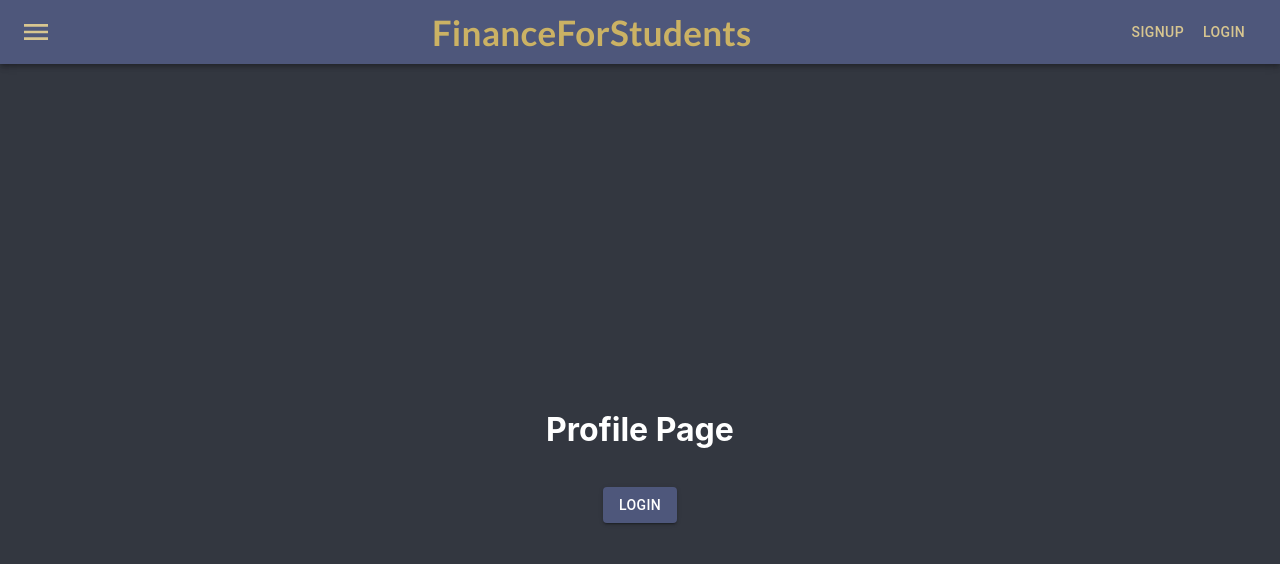
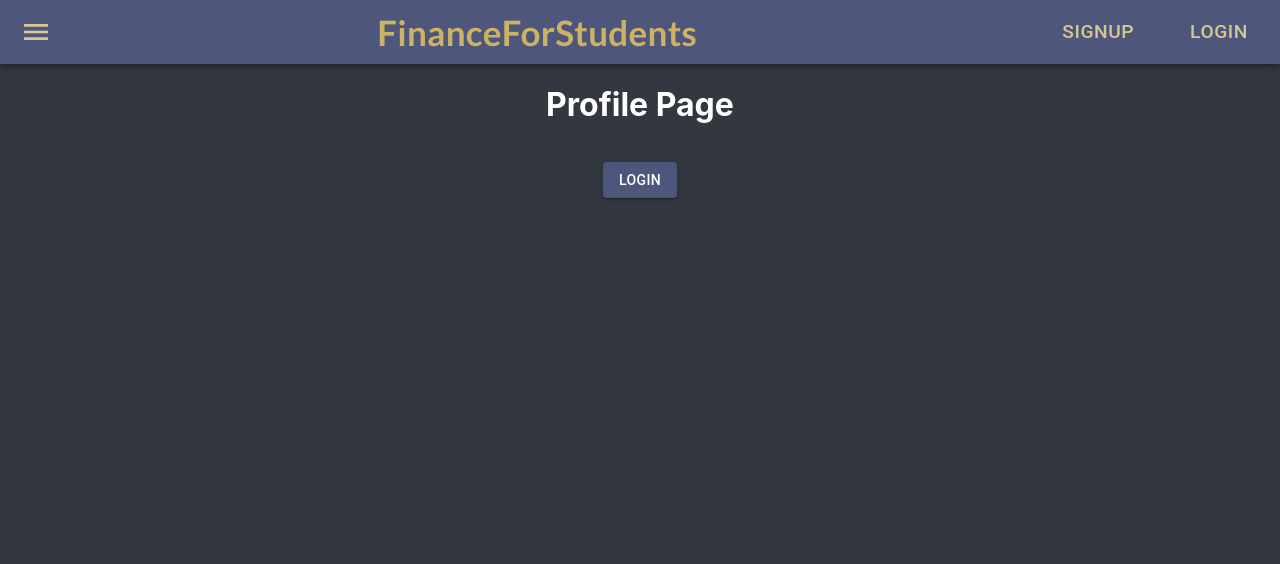
Before and after one commit to joltzen/FinanceForStudents, a React (Create React App) app in the folder client/: page /profile in a window 1280 px wide. Shown: the top 564 px of the page. Built offline with nearby package versions, Linux system fonts and the light colour scheme.

Commit message:
text hinzugefügt

```diff
--- /dev/null
+++ b/client/src/components/heading.js
@@ -0,0 +1,12 @@
+import React from "react";
+import Typography from "@mui/material/Typography";
+
+function Heading(props) {
+  return (
+    <Typography variant="h1" sx={{ fontWeight: "bold" }}>
+      {props.text}
+    </Typography>
+  );
+}
+
+export default Heading;
--- /dev/null
+++ b/client/src/components/heading2.js
@@ -0,0 +1,12 @@
+import React from "react";
+import Typography from "@mui/material/Typography";
+
+function Heading2(props) {
+  return (
+    <Typography variant="h4" sx={{ fontWeight: "bold", marginTop: 5 }}>
+      {props.text}
+    </Typography>
+  );
+}
+
+export default Heading2;
--- a/client/src/components/navbar.js
+++ b/client/src/components/navbar.js
@@ -6,7 +6,6 @@ import {
   Drawer,
   List,
   Divider,
-  Button,
   Typography,
 } from "@mui/material";
 import MenuIcon from "@mui/icons-material/Menu";
@@ -19,6 +18,7 @@ import { Link } from "react-router-dom"; // Hier importiert
 import Menu from "@mui/material/Menu";
 import MenuItem from "@mui/material/MenuItem";
 import AccountCircle from "@mui/icons-material/AccountCircle";
+import NavButtons from "./navbuttons";
 
 const StyledAppBar = styled(AppBar)({
   zIndex: 1400,
@@ -143,12 +143,8 @@ function Navbar() {
             </div>
           ) : (
             <>
-              <Button color="inherit" href="/signup" sx={{ color: "#d8c690" }}>
-                Signup
-              </Button>
-              <Button color="inherit" href="/login" sx={{ color: "#d8c690" }}>
-                Login
-              </Button>
+              <NavButtons text="Signup" path="/signup"></NavButtons>
+              <NavButtons text="Login" path="/login"></NavButtons>
             </>
           )}
         </Toolbar>
--- /dev/null
+++ b/client/src/components/navbuttons.js
@@ -0,0 +1,16 @@
+import React from "react";
+import Button from "@mui/material/Button";
+
+function NavButtons(props) {
+  return (
+    <Button
+      color="inherit"
+      href={props.path}
+      sx={{ color: "#d8c690", fontSize: "1.2rem", marginLeft: 5 }}
+    >
+      {props.text}
+    </Button>
+  );
+}
+
+export default NavButtons;
--- a/client/src/components/page.js
+++ b/client/src/components/page.js
@@ -5,7 +5,6 @@ const containerStyle = {
   flexDirection: "column",
   justifyContent: "flex-start",
   alignItems: "center",
-  height: "100vh", // 100% of the viewport height
 };
 
 const Page = ({ children }) => {
--- /dev/null
+++ b/client/src/components/text.js
@@ -0,0 +1,12 @@
+import React from "react";
+import Typography from "@mui/material/Typography";
+
+function Text(props) {
+  return (
+    <Typography variant="body1" sx={{ fontSize: "1.5rem", marginTop: 2 }}>
+      {props.text}
+    </Typography>
+  );
+}
+
+export default Text;
--- /dev/null
+++ b/client/src/config/strings.js
@@ -0,0 +1,30 @@
+// src/strings.js
+
+const strings = {
+  homepage: {
+    welcomeMessage: "Willkommen bei FinanceForStudents",
+    what: "In der heutigen Zeit stehen viele Studierende vor einer wirtschaftlichen Herausforderung. Sei es das Monatsbudget, die Studiengebühren, die alltäglichen Lebenshaltungskosten oder gar Schulden – als Studierender muss man sich ständig finanziell balancieren.",
+    why: "Warum FinanceForStudents?",
+    explain:
+      "Wir wissen, wie herausfordernd es sein kann, den Überblick zu behalten. Daher haben wir FinanceForStudents ins Leben gerufen, eine speziell entwickelte Web-Applikation, die Studierenden hilft, ihre Finanzen übersichtlich und effizient zu managen.",
+    how: "Mit nur wenigen Klicks:",
+    how1: [
+      " Erhalte einen klaren Überblick über Deine Einnahmen und Ausgaben",
+      "Setze und verfolge Deine finanziellen Ziele",
+      "Plane für die Zukunft, um deine Ambitionen sicher und zügig zu erreichen",
+    ],
+    securityheading: "Sicherheit an erster Stelle:",
+    security:
+      "Um den Service zu nutzen, erstellst Du einfach ein Benutzerkonto mit Deiner E-Mail-Adresse. Wir stellen sicher, dass Deine Daten geschützt sind und keine doppelten Konten existieren. Einmal registriert, kannst Du Dich jederzeit anmelden und alle Vorteile von FinanceForStudents nutzen.",
+    goalheading: "Unser Ziel?",
+    goal: "Wir möchten, dass Du Deine finanzielle Lage nicht nur verstehst, sondern auch beherrschst. Mit FinanceForStudents kannst Du Deine finanziellen Herausforderungen aktiv angehen, sodass Du Dein Studium mit finanzieller Sicherheit und Ruhe angehen kannst.",
+  },
+  buttons: {
+    login: "Anmelden",
+    signup: "Registrieren",
+    // ... andere Button-Labels
+  },
+  // ... andere Abschnitte
+};
+
+export default strings;
--- a/client/src/pages/Homepage/homepage.js
+++ b/client/src/pages/Homepage/homepage.js
@@ -2,26 +2,27 @@ import { useAuth } from "../../core/auth/auth";
 import Button from "@mui/material/Button";
 import { useNavigate } from "react-router-dom";
 import Page from "../../components/page";
+import Text from "../../components/text";
+import Heading from "../../components/heading";
+import Heading2 from "../../components/heading2";
+import strings from "../../config/strings";
 function HomePage() {
   const { user, logout } = useAuth();
   const navigate = useNavigate();
 
   const handleLogout = () => {
     logout();
-    navigate("/login"); // Redirect to login after logout
+    navigate("/login");
   };
 
-  // Nicht eingeloggter Zustand
   const LoggedOutView = () => (
-    <div>
+    <Page>
       <img
         src="/logos/Logo_stretched.jpg"
         alt="Logo"
         style={{ width: "100%", marginBottom: "20px" }}
       />
-      <Page>
       <h1>Home Page</h1>
-
       <Button
         variant="contained"
         color="primary"
@@ -32,25 +33,34 @@ function HomePage() {
         Login
       </Button>
     </Page>
-    </div>
   );
 
-  // Eingeloggter Zustand
   const LoggedInView = () => (
-    <div>
+    <Page>
       <img
         src="/logos/Logo_stretched.jpg"
         alt="Logo"
         style={{ width: "100%", marginBottom: "20px" }}
       />
-      <Page>
-        <h1>Home Page</h1>
-        <p>Welcome, {user.username}!</p>
-        <Button variant="contained" color="primary" onClick={handleLogout}>
-          Logout
-        </Button>
+      <Heading text={strings.homepage.welcomeMessage} />
+
+      <Text text={strings.homepage.what}></Text>
+
+      <Heading2 text={strings.homepage.why}></Heading2>
+      <Text text={strings.homepage.explain}></Text>
+      <Heading2 text={strings.homepage.how}></Heading2>
+      <ul>
+        {strings.homepage.how1.map((message, index) => (
+          <li key={index}>
+            <Text text={message}></Text>
+          </li>
+        ))}
+      </ul>
+      <Heading2 text={strings.homepage.securityheading}></Heading2>
+      <Text text={strings.homepage.security}></Text>
+      <Heading2 text={strings.homepage.goalheading}></Heading2>
+      <Text text={strings.homepage.goal}></Text>
     </Page>
-    </div>
   );
 
   return <Page>{user ? <LoggedInView /> : <LoggedOutView />}</Page>;
--- a/client/src/pages/Profile/profile.js
+++ b/client/src/pages/Profile/profile.js
@@ -1,6 +1,7 @@
 import { useAuth } from "../../core/auth/auth";
 import Button from "@mui/material/Button";
 import { useNavigate } from "react-router-dom";
+import Page from "../../components/page";
 
 function ProfilePage() {
   const { user, logout } = useAuth();
@@ -12,15 +13,7 @@ function ProfilePage() {
   };
 
   return (
-    <div
-      style={{
-        display: "flex",
-        flexDirection: "column",
-        justifyContent: "center",
-        alignItems: "center",
-        height: "100vh", // 100% of the viewport height
-      }}
-    >
+    <Page>
       <h1>Profile Page</h1>
       {user ? (
         <>
@@ -42,7 +35,7 @@ function ProfilePage() {
           </Button>
         </p>
       )}
-    </div>
+    </Page>
   );
 }
 export default ProfilePage;
```
Also changed, not shown: 1 other file (tests, documents, lock files or other folders). Lines whose indentation alone changed are shown as unchanged.
